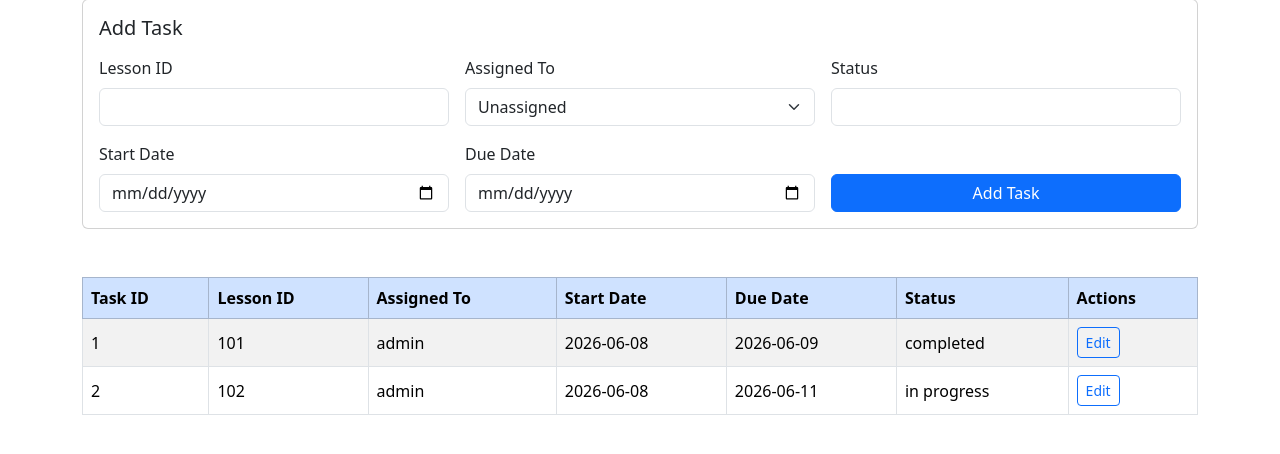
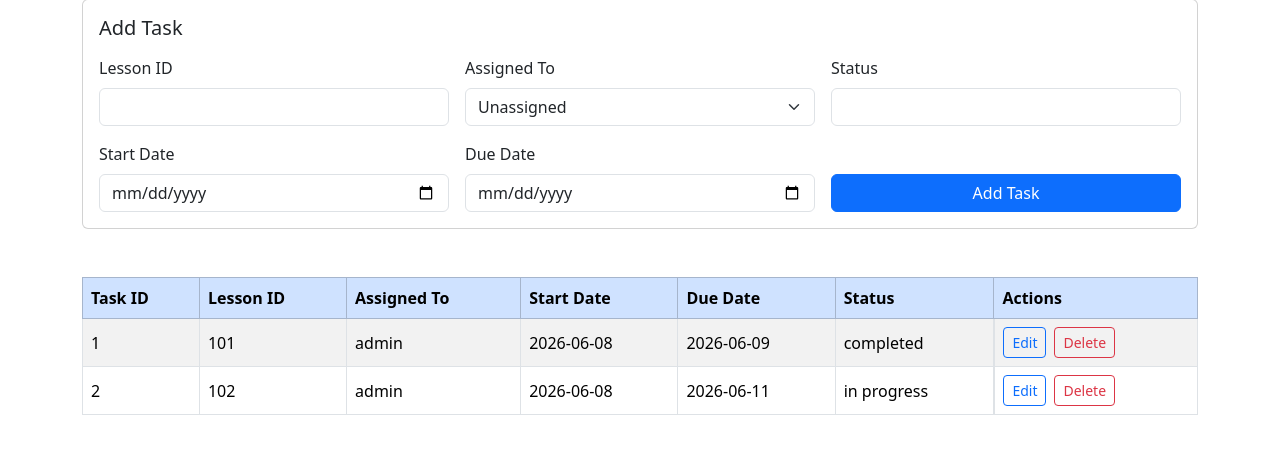
Before and after one commit to ApurwaNile/application_development-_CRUD, a FastAPI app: page /tasks in a window 1280 px wide. Shown: the part 209-663 px from the top of the page. Run offline with FastAPI, Linux system fonts and the light colour scheme; a user stored in the database is signed in.

Commit message:
Delete task functionality complete

```diff
--- a/app/routers/tasks.py
+++ b/app/routers/tasks.py
@@ -99,3 +99,21 @@ async def update_task(
     db.commit()
 
     return RedirectResponse(url="/tasks", status_code=303)
+
+@router.post("/{task_id}/delete")
+async def delete_task(
+    request: Request,
+    task_id: int,
+    db: Session = Depends(get_db),
+):
+    auth_result = require_login(request)
+    if isinstance(auth_result, RedirectResponse):
+        return auth_result
+
+    task = db.scalar(select(TaskItem).where(TaskItem.id == task_id))
+
+    if task is not None:
+        db.delete(task)
+        db.commit()
+
+    return RedirectResponse(url="/tasks", status_code=303)
--- a/app/templates/task_form.html
+++ b/app/templates/task_form.html
@@ -169,8 +169,23 @@
                         <td>{{ task.start_date }}</td>
                         <td>{{ task.due_date }}</td>
                         <td>{{ task.status }}</td>
-                        <td>
-                            <a href="/tasks?edit={{ task.id }}" class="btn btn-sm btn-outline-primary">Edit</a>
+                        <td class="d-flex gap-2">
+                            <a href="/tasks?edit={{ task.id }}"
+                               class="btn btn-sm btn-outline-primary">
+                                Edit
+                            </a>
+
+                            <form
+                                method="post"
+                                action="/tasks/{{ task.id }}/delete"
+                                onsubmit="return confirm('Are you sure you want to delete this task?');"
+                            >
+                                <button
+                                    type="submit"
+                                    class="btn btn-sm btn-outline-danger">
+                                    Delete
+                                </button>
+                            </form>
                         </td>
                     </tr>
                     {% endfor %}
```
Also changed, not shown: task_manager.db.
